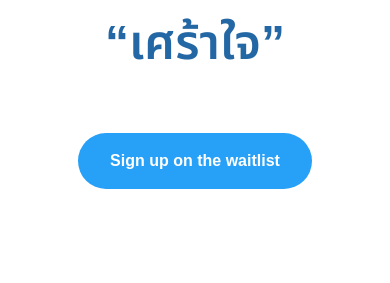
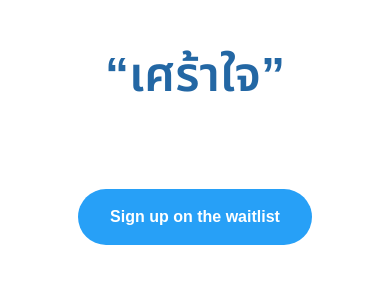
Before and after one commit to wellonline/wellonline.github.io, an Astro site: page / in a window 390 px wide. Shown: the part 299-582 px from the top of the page. Built offline with nearby package versions, Linux system fonts and the light colour scheme; Astro itself is replaced by a stand-in of ours.

Commit message:
fix: update layout structure in Slogan and index for improved responsiveness

```diff
--- a/src/pages/Slogan.tsx
+++ b/src/pages/Slogan.tsx
@@ -31,15 +31,15 @@ export default function Slogan() {
   }
 
   return (
-    <>
-      <div className="flex flex-col items-center justify-center">
+    <div className="flex flex-col h-dvh items-center justify-between">
+      <div className="flex flex-col items-center justify-center gap-14">
         <img
           src="/images/logo-slogan.svg"
           alt="Well Slogan"
           className="w-52 md:w-80 h-auto mt-40 md:mt-52"
         />
 
-        <p className="text-lg font-normal mt-6 md:mt-14 text-blue slogan w-full text-center">
+        <p className="text-lg font-normal text-blue slogan w-full text-center min-h-[80px]">
           <span
             className={`transition-opacity duration-1000 ease-in-out ${fade ? "opacity-100" : "opacity-0"}`}
             dangerouslySetInnerHTML={{ __html: messages[index] }}
@@ -47,16 +47,16 @@ export default function Slogan() {
         </p>
 
         <button
-          className="bg-btn-primary text-white mt-16 font-semibold px-8 py-4 rounded-full hover:cursor-pointer"
+          className="bg-btn-primary text-white font-semibold px-8 py-4 rounded-full hover:cursor-pointer"
           onClick={handleClick}
         >Sign up on the waitlist</button>
       </div>
 
       <img
-        className={`transition-opacity duration-1000 ease-in-out ${fade && index === messages.length - 1 ? "opacity-100" : "opacity-0"} object-contain`}
+        className={`transition-opacity duration-1000 ease-in-out ${fade && index === messages.length - 1 ? "opacity-100" : "opacity-0"} object-contain mt-10`}
         src="/images/coming-soon.svg"
         alt="Coming Soon"
       />
-    </>
+    </div>
   );
 }
--- a/src/pages/index.astro
+++ b/src/pages/index.astro
@@ -18,7 +18,7 @@ import Slogan from "./Slogan";
 </style>
 
 <Layout title="Well เพื่อนรักษาใจ">
-  <main class="hero-bg flex flex-col min-h-screen items-center justify-between">
+  <main class="hero-bg h-dvh">
     <Slogan client:load />
   </main>
 </Layout>
```
